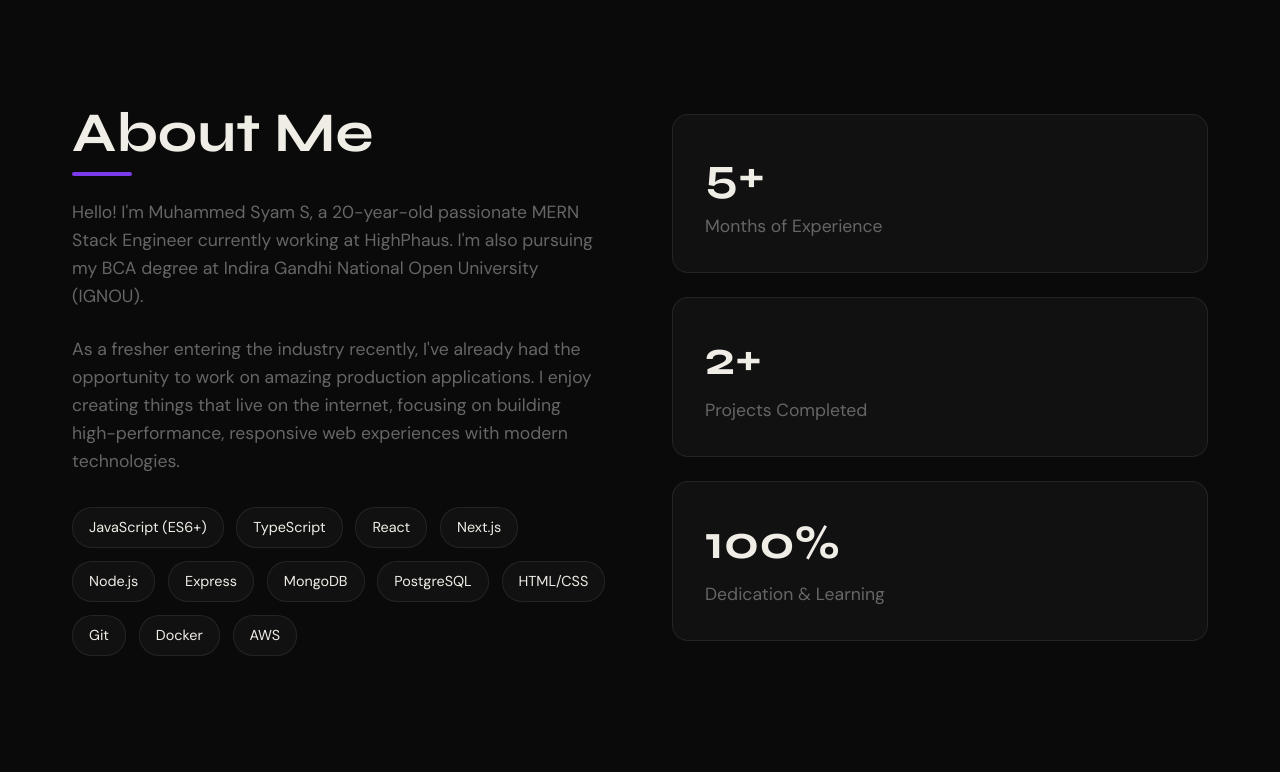
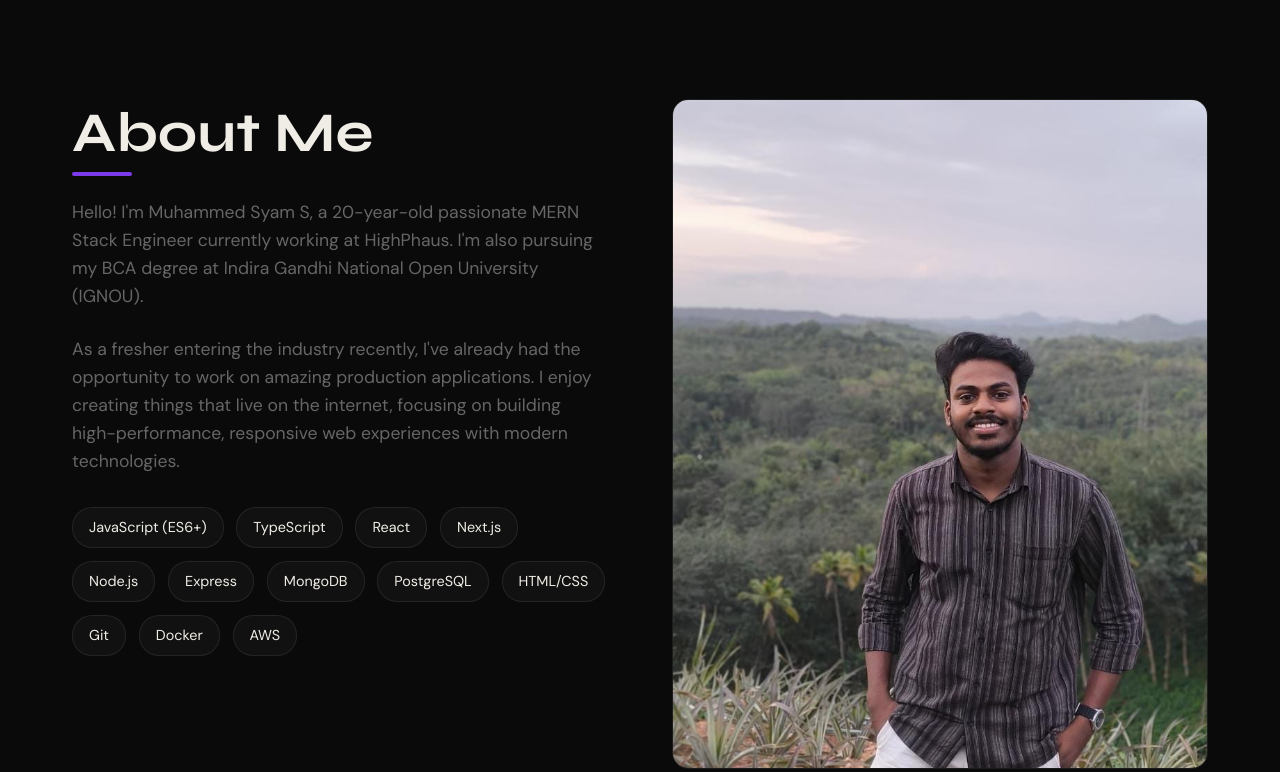
Before and after one commit to MuhammedSyamS/Mern-Stack-Engineer, a React (Vite) app: page / in a window 1280 px wide. Shown: the part 848-1620 px from the top of the page. Built offline with nearby package versions, Linux system fonts and the light colour scheme.

Commit message:
feat: add user profile picture to About section

```diff
--- a/src/components/About/About.jsx
+++ b/src/components/About/About.jsx
@@ -80,6 +80,10 @@ const About = () => {
           </div>
 
           <div className={styles.highlights}>
+            <motion.div variants={fadeUp} className={styles.imageWrapper}>
+              <img src="/profile.jpg" alt="Muhammed Syam S" className={styles.profileImage} />
+            </motion.div>
+
             <motion.div variants={fadeUp} whileHover="hover" className={styles.highlightCard}>
               <motion.div className={styles.cardContent} variants={{ hover: { x: 10 } }}>
                 <h3>{monthsCount}+</h3>
--- a/src/components/About/About.module.css
+++ b/src/components/About/About.module.css
@@ -69,6 +69,27 @@
   justify-content: center;
 }
 
+.imageWrapper {
+  width: 100%;
+  border-radius: var(--radius-md);
+  overflow: hidden;
+  border: 1px solid var(--border);
+  position: relative;
+  aspect-ratio: 4/5;
+}
+
+.profileImage {
+  width: 100%;
+  height: 100%;
+  object-fit: cover;
+  object-position: center 20%;
+  transition: transform 0.5s ease;
+}
+
+.imageWrapper:hover .profileImage {
+  transform: scale(1.05);
+}
+
 .highlightCard {
   background-color: var(--bg2);
   border: 1px solid var(--border);
```
Also changed, not shown: public/profile.jpg (added).
